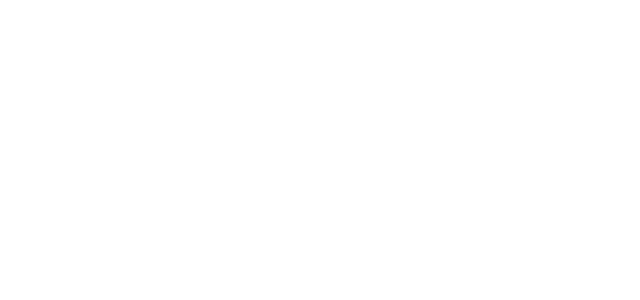
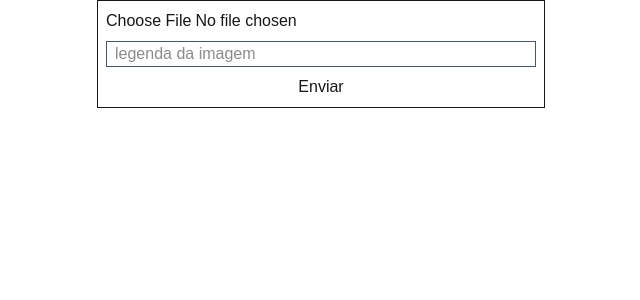
Before and after one commit to PedroheinrichD/Next-React-Components, a Next.js app in the folder react-components/: page / in a window 1280 px wide. Shown: the top 300 px of the page, without its empty margins (319-959 px from the left). Built offline with nearby package versions, Linux system fonts and the light colour scheme.

Commit message:
feat: implementa exemplo de fetch POST com envio de arquivos

```diff
--- a/react-components/app/components/API_studies/FetchPostImage.tsx
+++ b/react-components/app/components/API_studies/FetchPostImage.tsx
@@ -1,7 +1,62 @@
+"use client";
+
+import { useRef, useState } from "react";
+
 export function FetchPostImage() {
-    return(
-        <section>
+  const [InputValue, setInputValue] = useState("");
+  const [error, setError] = useState("");
+  const [isLoading, setIsLoading] = useState(false);
+  const fileRef = useRef<HTMLInputElement>(null);
 
-        </section>
-    )
+  async function handlePost() {
+    if (fileRef.current?.files && fileRef.current?.files?.length > 0) {
+      const fileItem = fileRef.current.files[0]; // pegando o primeiro item
+      const typeFile = ["image/png", "image/jpeg"];
+
+      if (typeFile.includes(fileItem.type)) {
+        setIsLoading(true);
+
+        const data = new FormData(); // caixa que aceita texto + arquivo
+        data.append("image", fileItem); // coloca item na caixa com etiqueta
+        data.append("legenda", InputValue);
+
+        try {
+          // a url da req é um exemplo, ela nao funciona de verdade
+          const req = await fetch(
+            "https://jsonplaceholder.typicode.com/posts",
+            {
+              method: "POST",
+              headers: {}, // Não coloca Content-Type quando envia FormData — o navegador faz sozinho.
+              body: data,
+            },
+          );
+          const res = await req.json();
+        } catch {
+          setError("Falha na requisição");
+        } finally {
+          setIsLoading(false);
+        }
+      } else {
+        setError("Tipo de arquivo não permitido. Use PNG ou JPEG.");
+      }
+    }
+  }
+
+  return (
+    <section>
+      <div className="flex flex-col gap-2 border p-2 m-auto max-w-md">
+        <input type="file" ref={fileRef} />
+        <input
+          value={InputValue}
+          onChange={(e) => setInputValue(e.target.value)}
+          type="text"
+          name="text"
+          id="text"
+          placeholder="legenda da imagem"
+          className="border border-gray-600 pl-2"
+        />
+        <button onClick={handlePost}>Enviar</button>
+      </div>
+    </section>
+  );
 }
--- a/react-components/app/page.tsx
+++ b/react-components/app/page.tsx
@@ -1,8 +1,11 @@
 "use client";
+
+import { FetchPostImage } from "./components/API_studies/FetchPostImage";
 
 const Page = () => {
   return (
     <section className="container mx-auto">
+      <FetchPostImage/>
     </section>
   );
 };
```
